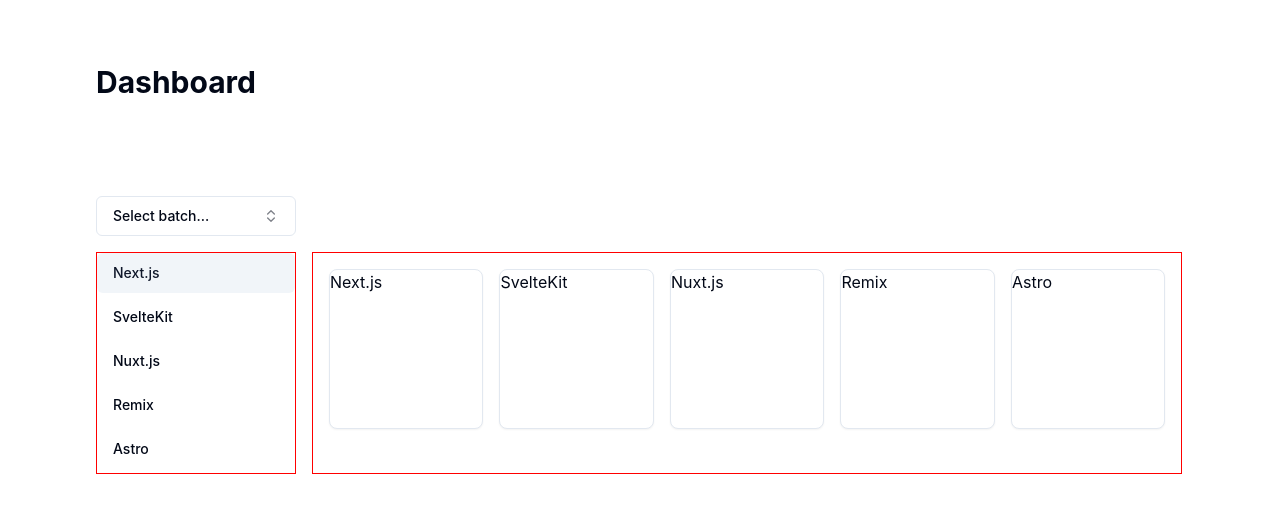
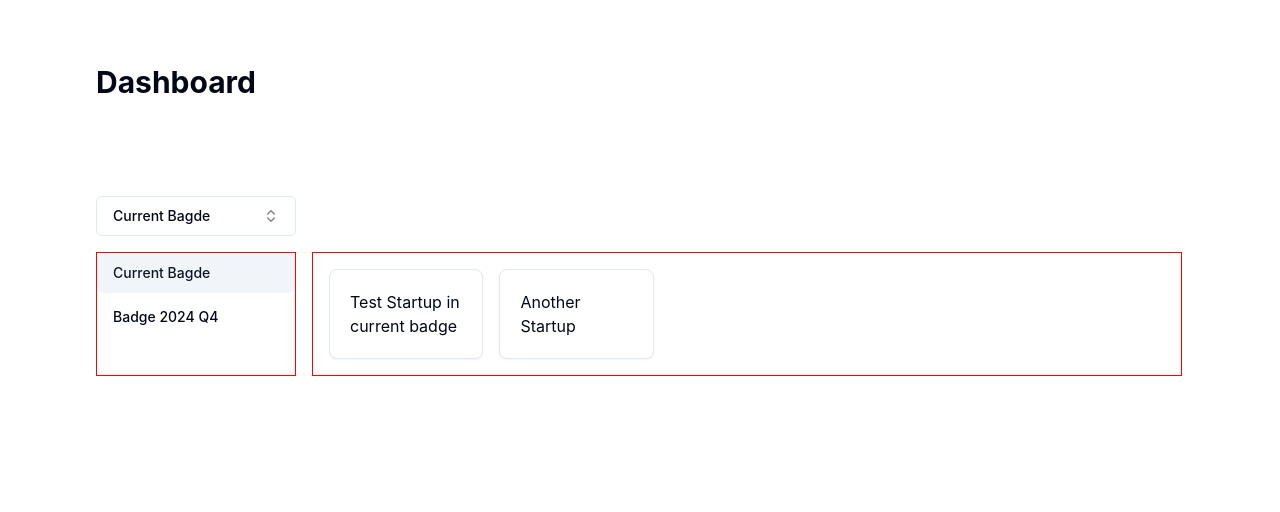
Before and after one commit to swyss/hack-42, a React (Vite) app in the folder frontend/: page /dashboard in a window 1280 px wide. Shown: the top 512 px of the page. Built offline with nearby package versions, Linux system fonts and the light colour scheme.

Commit message:
ADD:Dashboard click

```diff
--- a/frontend/src/pages/Dashboard.jsx
+++ b/frontend/src/pages/Dashboard.jsx
@@ -1,4 +1,4 @@
-import React from "react";
+import React, { useEffect } from "react";
 import { useState } from "react";
 import { Check, ChevronsUpDown } from "lucide-react";
 import { cn } from "@/lib/utils";
@@ -28,32 +28,47 @@
 
 const frameworks = [
   {
-    value: "next.js",
-    label: "Next.js",
+    value: "current",
+    label: "Current Bagde",
+    batchs: [
+      {
+        id: 1111,
+        name: "Test Startup in current badge",
+      },
+      {
+        id: 1122,
+        name: "Another Startup",
+      },
+    ],
   },
   {
-    value: "sveltekit",
-    label: "SvelteKit",
-  },
-  {
-    value: "nuxt.js",
-    label: "Nuxt.js",
-  },
-  {
-    value: "remix",
-    label: "Remix",
-  },
-  {
-    value: "astro",
-    label: "Astro",
+    value: "badge2024Q4",
+    label: "Badge 2024 Q4",
+    batchs: [
+      {
+        id: 12344,
+        name: "Test Startup in past badge",
+      },
+      {
+        id: 12233,
+        name: "Startup let's go",
+      },
+    ],
   },
 ];
 
 const Dashboard = () => {
   const [open, setOpen] = React.useState(false);
-  const [value, setValue] = React.useState("");
+  const [value, setValue] = React.useState("current");
   const [activeIndex, setActiveIndex] = useState(0);
+  const [Subbatches, setSubbatches] = useState([]);
+  useEffect(() => {
+    if (!value) {
+      return;
+    }
 
+    setSubbatches(frameworks.find((frame) => frame.value === value).batchs);
+  }, [value]);
   return (
     <div className="section__padding">
       <div>
@@ -116,7 +131,9 @@
                   <Button
                     variant="ghost"
                     className={`w-full justify-start ${
-                      index === activeIndex ? "bg-accent text-accent-foreground" : ""
+                      index === activeIndex
+                        ? "bg-accent text-accent-foreground"
+                        : ""
                     }`}
                     onClick={() => setActiveIndex(index)}
                   >
@@ -128,9 +145,16 @@
           </div>
           <div className="w-4/5 debug p-4">
             <div className="grid grid-cols-5 gap-4">
-              {frameworks.map((item, index) => (
+              {Subbatches.map((item, index) => (
                 <div className="cursor-pointer">
-                  <Card className="h-40">{item.label}</Card>
+                  <Card
+                    className="p-5 flex justify-center items-center"
+                    onClick={() => {
+                      location.href = `/startup/overview?id=${item.id}`;
+                    }}
+                  >
+                    {item.name}
+                  </Card>
                 </div>
               ))}
             </div>
--- a/frontend/src/pages/startup/overview/overview.jsx
+++ b/frontend/src/pages/startup/overview/overview.jsx
@@ -1,7 +1,10 @@
 import React from "react";
 import StartupDetails from "@/components/startupDisplay/startupDetails";
+import { useSearchParams } from "react-router-dom";
 
 export default function Overview() {
+  const [searchParams, setSearchParams] = useSearchParams();
+  alert(searchParams.get("id"));
   let startupDetails = {
     name: "Test Startup",
     logo: "https://picsum.photos/id/237/200/300",
```
Also changed, not shown: 1 other file (tests, documents, lock files or other folders).
